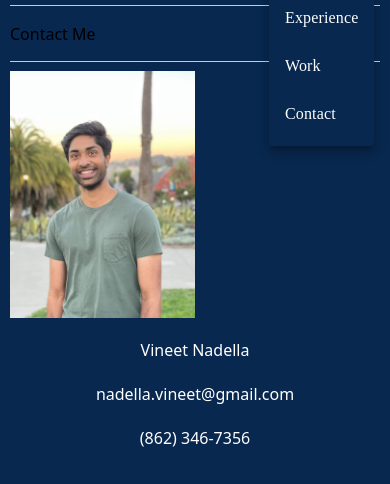
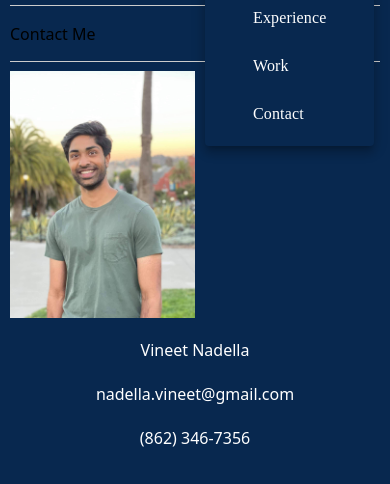
Before and after one commit to vineemon/personalwebsite, a Gatsby site: page /contact in a window 390 px wide. Both pictures are taken after a click on the button "more". Shown: the part 96-580 px from the top of the page. Built offline with nearby package versions, Linux system fonts and the light colour scheme; Gatsby itself is replaced by a stand-in of ours.

Commit message:
bug on mobile view

```diff
--- a/package.json
+++ b/package.json
@@ -30,6 +30,7 @@
         "gatsby-source-filesystem": "^3.10.0",
         "gatsby-transformer-sharp": "^3.10.0",
         "react": "^17.0.1",
+        "react-device-detect": "^2.2.3",
         "react-dom": "^17.0.1",
         "react-responsive": "^9.0.2",
         "react-router-dom": "^5.2.0"
--- a/src/components/header.js
+++ b/src/components/header.js
@@ -1,5 +1,4 @@
 import * as React from "react";
-import { useMediaQuery } from "react-responsive";
 import { header } from "./layout.module.css";
 import github from "../images/github.png";
 import linkedin from "../images/linkedin.png";
@@ -84,14 +83,14 @@ const Header = ({ link }) => {
             },
           }}
         >
-          <MenuItem href="/experience" component="a" style={{color:"white", fontFamily:"avenir" }}>
-            Experience
+          <MenuItem style={{color:"white", fontFamily:"avenir" }}>
+          <a href="/experience">Experience</a>
           </MenuItem>
-          <MenuItem href="/work" component="a" style={{color:"white", fontFamily:"avenir"  }}>
-            Work
+          <MenuItem style={{color:"white", fontFamily:"avenir"  }}>
+          <a href="/work">Work</a>
           </MenuItem>
-          <MenuItem href="/contact" component="a" style={{color:"white", fontFamily:"avenir"  }}>
-            Contact
+          <MenuItem style={{color:"white", fontFamily:"avenir"  }}>
+            <a href="/contact">Contact</a>
           </MenuItem>
         </Menu>
       </div>
--- a/src/pages/contact.js
+++ b/src/pages/contact.js
@@ -1,5 +1,6 @@
 import * as React from "react";
 import { useMediaQuery } from "react-responsive";
+import {isMobile} from 'react-device-detect';
 import {
   container,
   siteTitle,
@@ -14,7 +15,6 @@ import initials from "../images/home_photo.jpeg";
 // markup
 const IntroPage = () => {
   const isTabletOrMobile = useMediaQuery({ query: "(max-width: 1224px)" });
-  const isPortrait = useMediaQuery({ query: "(orientation: portrait)" });
 
   return (
     <div className={container} border-radius="1000px">
@@ -23,7 +23,7 @@ const IntroPage = () => {
       <p className={siteTitle}>Contact Me</p>
       <hr />
       {!isTabletOrMobile && Content()}
-      {(isTabletOrMobile || isPortrait) && MobileContent()}
+      {(isTabletOrMobile || isMobile) && MobileContent()}
     </div>
   );
 };
```
Also changed, not shown: 1 other file.
